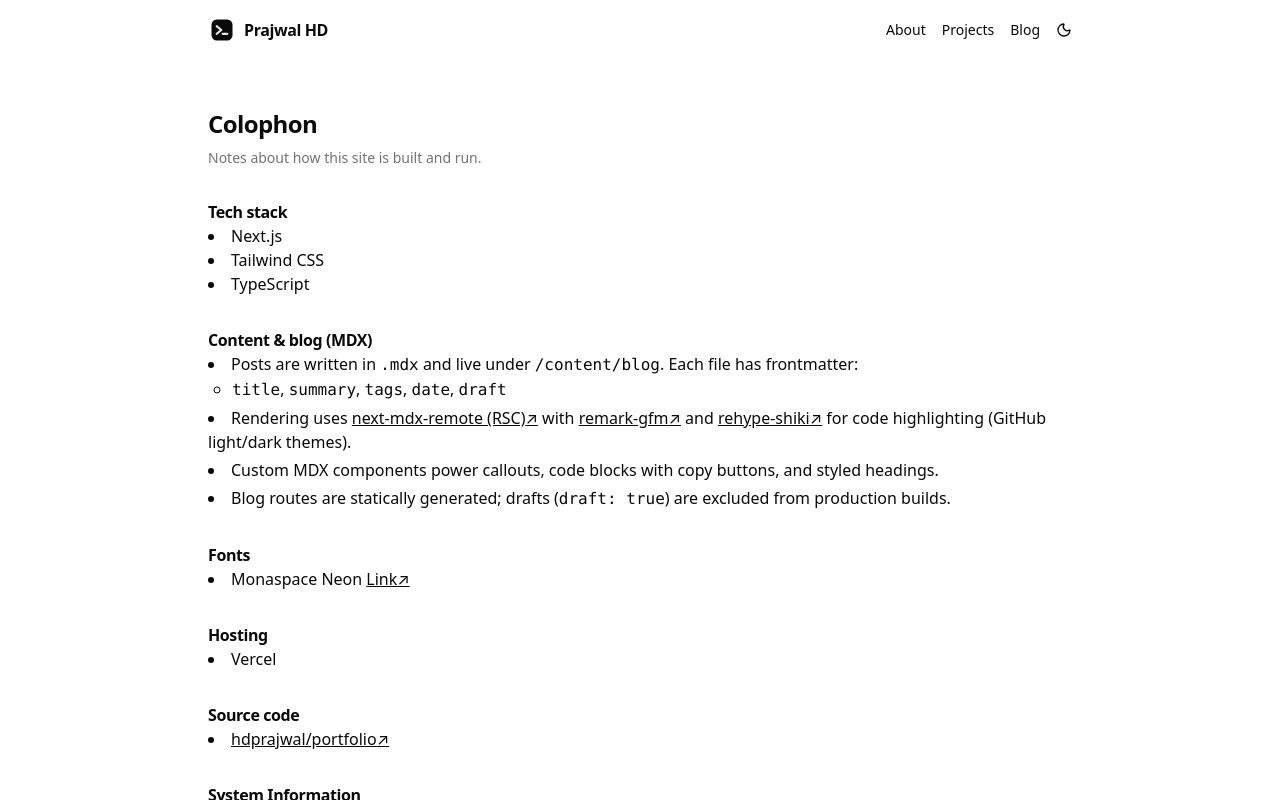
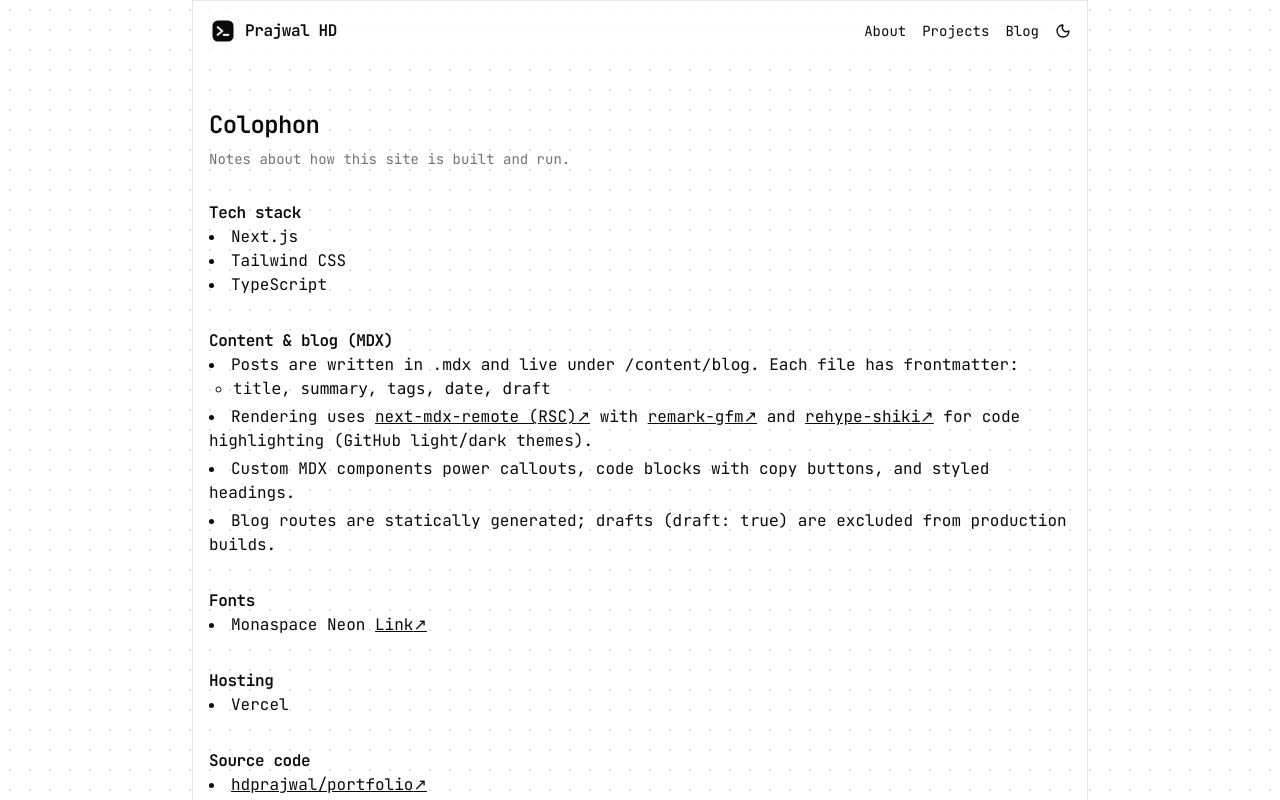
Before and after one commit to hdprajwal/portfolio, a Next.js app: page /colophon in a window 1280 px wide. Shown: the top 800 px of the page. Built offline with nearby package versions, Linux system fonts and the light colour scheme; no server answers.

Commit message:
Updates color scheme

```diff
--- a/app/(pages)/layout.tsx
+++ b/app/(pages)/layout.tsx
@@ -4,13 +4,15 @@ import CommandMenu from "@/components/CommandMenu";
 
 export default function Layout({ children }: { children: React.ReactNode }) {
   return (
-    <main className="min-h-screen">
-      <div className="bg-[var(--bg)] text-[var(--fg)]">
-        <SiteHeader />
-        <div className="min-h-screen">{children}</div>
-        <Footer />
-        <CommandMenu />
+    <>
+      <div className="flex flex-col items-center justify-start min-h-screen p-0">
+        <div className="w-full max-w-4xl grid-stack mt-0 border-t border-[var(--border)] flex flex-col min-h-screen">
+          <SiteHeader />
+          {children}
+          <Footer />
+        </div>
       </div>
-    </main>
+      <CommandMenu />
+    </>
   );
 }
--- a/app/globals.css
+++ b/app/globals.css
@@ -2,110 +2,89 @@
 @plugin '@tailwindcss/typography';
 @import 'tw-animate-css';
 
+@theme {
+  --color-term-cyan: #06b6d4;
+  --color-term-yellow: #eab308;
+}
+
 @custom-variant dark (&:is(.dark *));
 
-@font-face {
-  font-family: 'Monaspace Neon';
-  src: url('https://assets.hdprajwal.dev/fonts/MonaspaceNeonVarVF.woff')
-    format('woff');
-  font-display: swap;
-  font-weight: 100 900;
-}
-
 :root {
-  --background: oklch(1 0 0);
-  --foreground: oklch(0.1450 0 0);
-  --card: oklch(1 0 0);
-  --card-foreground: oklch(0.1450 0 0);
-  --popover: oklch(1 0 0);
-  --popover-foreground: oklch(0.1450 0 0);
-  --primary: oklch(0.2050 0 0);
-  --primary-foreground: oklch(0.9850 0 0);
-  --secondary: oklch(0.9700 0 0);
-  --secondary-foreground: oklch(0.2050 0 0);
-  --muted: oklch(0.9700 0 0);
-  --muted-foreground: oklch(0.5560 0 0);
-  --accent: oklch(0.9700 0 0);
-  --accent-foreground: oklch(0.2050 0 0);
-  --destructive: oklch(0.5770 0.2450 27.3250);
-  --destructive-foreground: oklch(1 0 0);
-  --border: oklch(0.9220 0 0);
-  --input: oklch(0.9220 0 0);
-  --ring: oklch(0.7080 0 0);
-  --chart-1: oklch(0.8100 0.1000 252);
-  --chart-2: oklch(0.6200 0.1900 260);
-  --chart-3: oklch(0.5500 0.2200 263);
-  --chart-4: oklch(0.4900 0.2200 264);
-  --chart-5: oklch(0.4200 0.1800 266);
-  --sidebar: oklch(0.9850 0 0);
-  --sidebar-foreground: oklch(0.1450 0 0);
-  --sidebar-primary: oklch(0.2050 0 0);
-  --sidebar-primary-foreground: oklch(0.9850 0 0);
-  --sidebar-accent: oklch(0.9700 0 0);
-  --sidebar-accent-foreground: oklch(0.2050 0 0);
-  --sidebar-border: oklch(0.9220 0 0);
-  --sidebar-ring: oklch(0.7080 0 0);
-  --font-sans: ui-sans-serif, system-ui, -apple-system, BlinkMacSystemFont, 'Segoe UI', Roboto, 'Helvetica Neue', Arial, 'Noto Sans', sans-serif, 'Apple Color Emoji', 'Segoe UI Emoji', 'Segoe UI Symbol', 'Noto Color Emoji';
-  --font-serif: ui-serif, Georgia, Cambria, "Times New Roman", Times, serif;
-  --font-mono: ui-monospace, SFMono-Regular, Menlo, Monaco, Consolas, "Liberation Mono", "Courier New", monospace;
-  --radius: 0.625rem;
-  --shadow-2xs: 0 1px 3px 0px hsl(0 0% 0% / 0.05);
-  --shadow-xs: 0 1px 3px 0px hsl(0 0% 0% / 0.05);
-  --shadow-sm: 0 1px 3px 0px hsl(0 0% 0% / 0.10), 0 1px 2px -1px hsl(0 0% 0% / 0.10);
-  --shadow: 0 1px 3px 0px hsl(0 0% 0% / 0.10), 0 1px 2px -1px hsl(0 0% 0% / 0.10);
-  --shadow-md: 0 1px 3px 0px hsl(0 0% 0% / 0.10), 0 2px 4px -1px hsl(0 0% 0% / 0.10);
-  --shadow-lg: 0 1px 3px 0px hsl(0 0% 0% / 0.10), 0 4px 6px -1px hsl(0 0% 0% / 0.10);
-  --shadow-xl: 0 1px 3px 0px hsl(0 0% 0% / 0.10), 0 8px 10px -1px hsl(0 0% 0% / 0.10);
-  --shadow-2xl: 0 1px 3px 0px hsl(0 0% 0% / 0.25);
+  /* Light theme colors */
+  --background: #ffffff;
+  --foreground: #0a0a0a;
+  --card: #ffffff;
+  --card-foreground: #0a0a0a;
+  --popover: #f5f5f5;
+  --popover-foreground: #0a0a0a;
+  --primary: #16a34a;
+  --primary-foreground: #ffffff;
+  --secondary: #e5e5e5;
+  --secondary-foreground: #0a0a0a;
+  --muted: #f5f5f5;
+  --muted-foreground: #737373;
+  --accent: #16a34a;
+  --accent-foreground: #ffffff;
+  --destructive: #dc2626;
+  --destructive-foreground: #ffffff;
+  --border: #e5e5e5;
+  --input: #f5f5f5;
+  --ring: #16a34a;
+  --chart-1: #16a34a;
+  --chart-2: #0891b2;
+  --chart-3: #db2777;
+  --chart-4: #ca8a04;
+  --chart-5: #7c3aed;
+  --sidebar: #ffffff;
+  --sidebar-foreground: #0a0a0a;
+  --sidebar-primary: #16a34a;
+  --sidebar-primary-foreground: #ffffff;
+  --sidebar-accent: #f5f5f5;
+  --sidebar-accent-foreground: #0a0a0a;
+  --sidebar-border: #e5e5e5;
+  --sidebar-ring: #16a34a;
+  --chip: rgba(22, 163, 74, 0.1);
+  --chip-fg: #16a34a;
+  --term-cyan: #06b6d4;
+  --term-yellow: #eab308;
+  --radius: 0.375rem;
+  --shadow-2xs: 0 1px 3px 0px hsl(0 0% 0% / 0.1);
+  --shadow-xs: 0 1px 3px 0px hsl(0 0% 0% / 0.1);
+  --shadow-sm: 0 1px 3px 0px hsl(0 0% 0% / 0.1);
+  --shadow: 0 1px 3px 0px hsl(0 0% 0% / 0.1);
+  --shadow-md: 0 2px 4px 0px hsl(0 0% 0% / 0.1);
+  --shadow-lg: 0 4px 6px 0px hsl(0 0% 0% / 0.1);
+  --shadow-xl: 0 8px 10px 0px hsl(0 0% 0% / 0.1);
+  --shadow-2xl: 0 16px 20px 0px hsl(0 0% 0% / 0.1);
   --tracking-normal: 0em;
   --spacing: 0.25rem;
 }
 
 .dark {
-  --background: oklch(0.1450 0 0);
-  --foreground: oklch(0.9850 0 0);
-  --card: oklch(0.2050 0 0);
-  --card-foreground: oklch(0.9850 0 0);
-  --popover: oklch(0.2690 0 0);
-  --popover-foreground: oklch(0.9850 0 0);
-  --primary: oklch(0.9220 0 0);
-  --primary-foreground: oklch(0.2050 0 0);
-  --secondary: oklch(0.2690 0 0);
-  --secondary-foreground: oklch(0.9850 0 0);
-  --muted: oklch(0.2690 0 0);
-  --muted-foreground: oklch(0.7080 0 0);
-  --accent: oklch(0.3710 0 0);
-  --accent-foreground: oklch(0.9850 0 0);
-  --destructive: oklch(0.7040 0.1910 22.2160);
-  --destructive-foreground: oklch(0.9850 0 0);
-  --border: oklch(0.2750 0 0);
-  --input: oklch(0.3250 0 0);
-  --ring: oklch(0.5560 0 0);
-  --chart-1: oklch(0.8100 0.1000 252);
-  --chart-2: oklch(0.6200 0.1900 260);
-  --chart-3: oklch(0.5500 0.2200 263);
-  --chart-4: oklch(0.4900 0.2200 264);
-  --chart-5: oklch(0.4200 0.1800 266);
-  --sidebar: oklch(0.2050 0 0);
-  --sidebar-foreground: oklch(0.9850 0 0);
-  --sidebar-primary: oklch(0.4880 0.2430 264.3760);
-  --sidebar-primary-foreground: oklch(0.9850 0 0);
-  --sidebar-accent: oklch(0.2690 0 0);
-  --sidebar-accent-foreground: oklch(0.9850 0 0);
-  --sidebar-border: oklch(0.2750 0 0);
-  --sidebar-ring: oklch(0.4390 0 0);
-  --font-sans: ui-sans-serif, system-ui, -apple-system, BlinkMacSystemFont, 'Segoe UI', Roboto, 'Helvetica Neue', Arial, 'Noto Sans', sans-serif, 'Apple Color Emoji', 'Segoe UI Emoji', 'Segoe UI Symbol', 'Noto Color Emoji';
-  --font-serif: ui-serif, Georgia, Cambria, "Times New Roman", Times, serif;
-  --font-mono: ui-monospace, SFMono-Regular, Menlo, Monaco, Consolas, "Liberation Mono", "Courier New", monospace;
-  --radius: 0.625rem;
-  --shadow-2xs: 0 1px 3px 0px hsl(0 0% 0% / 0.05);
-  --shadow-xs: 0 1px 3px 0px hsl(0 0% 0% / 0.05);
-  --shadow-sm: 0 1px 3px 0px hsl(0 0% 0% / 0.10), 0 1px 2px -1px hsl(0 0% 0% / 0.10);
-  --shadow: 0 1px 3px 0px hsl(0 0% 0% / 0.10), 0 1px 2px -1px hsl(0 0% 0% / 0.10);
-  --shadow-md: 0 1px 3px 0px hsl(0 0% 0% / 0.10), 0 2px 4px -1px hsl(0 0% 0% / 0.10);
-  --shadow-lg: 0 1px 3px 0px hsl(0 0% 0% / 0.10), 0 4px 6px -1px hsl(0 0% 0% / 0.10);
-  --shadow-xl: 0 1px 3px 0px hsl(0 0% 0% / 0.10), 0 8px 10px -1px hsl(0 0% 0% / 0.10);
-  --shadow-2xl: 0 1px 3px 0px hsl(0 0% 0% / 0.25);
+  /* Keep same dark theme */
+  --background: #050505;
+  --foreground: #ededed;
+  --card: #050505;
+  --card-foreground: #ededed;
+  --popover: #0a0a0a;
+  --popover-foreground: #ededed;
+  --primary: #22c55e;
+  --primary-foreground: #050505;
+  --secondary: #333333;
+  --secondary-foreground: #ededed;
+  --muted: #0a0a0a;
+  --muted-foreground: #888888;
+  --accent: #22c55e;
+  --accent-foreground: #050505;
+  --destructive: #ef4444;
+  --destructive-foreground: #ededed;
+  --border: #333333;
+  --input: #0a0a0a;
+  --ring: #22c55e;
+  --chip: rgba(34, 197, 94, 0.1);
+  --chip-fg: #22c55e;
+  --term-cyan: #06b6d4;
+  --term-yellow: #eab308;
 }
 
 @theme inline {
@@ -141,10 +120,11 @@
   --color-sidebar-accent-foreground: var(--sidebar-accent-foreground);
   --color-sidebar-border: var(--sidebar-border);
   --color-sidebar-ring: var(--sidebar-ring);
+  --color-term-cyan: var(--term-cyan);
+  --color-term-yellow: var(--term-yellow);
 
   --font-sans: var(--font-sans);
   --font-mono: var(--font-mono);
-  --font-serif: var(--font-serif);
 
   --radius-sm: calc(var(--radius) - 4px);
   --radius-md: calc(var(--radius) - 2px);
@@ -161,17 +141,46 @@
   --shadow-2xl: var(--shadow-2xl);
 }
 
-
-body {
-  font-family: var(--font-monaspace-neon);
-}
-
 @layer base {
   * {
     @apply border-border outline-ring/50;
   }
   body {
     @apply bg-background text-foreground;
+    position: relative;
+  }
+
+  body::before {
+    content: '';
+    position: fixed;
+    top: 0;
+    left: 0;
+    right: 0;
+    bottom: 0;
+    background-image: radial-gradient(circle, rgba(0, 0, 0, 0.12) 1.5px, transparent 1.5px);
+    background-size: 20px 20px;
+    background-position: 0 0;
+    pointer-events: none;
+    z-index: 0;
+  }
+
+  .dark body::before {
+    background-image: radial-gradient(circle, rgba(255, 255, 255, 0.15) 1.5px, transparent 1.5px);
+  }
+
+  /* Grid container styling */
+  .grid-stack {
+    border-left: 1px solid var(--border);
+    border-right: 1px solid var(--border);
+    position: relative;
+    z-index: 1;
+  }
+
+  /* Grid row styling */
+  .grid-row {
+    border-bottom: 1px solid var(--border);
+    background: var(--background);
+    position: relative;
   }
 
   /* Blog typography hardening for small screens */
--- a/app/layout.tsx
+++ b/app/layout.tsx
@@ -1,21 +1,48 @@
-import type { Metadata } from "next";
-import "./globals.css";
-import { ThemeProvider } from "@/components/ThemeProvider";
+import type { Metadata } from 'next';
+import './globals.css';
+import { ThemeProvider } from '@/components/ThemeProvider';
 import { Analytics } from '@vercel/analytics/next';
+
+import { JetBrains_Mono } from 'next/font/google';
+
+const jetBrainsSans = JetBrains_Mono({
+  subsets: ['latin'],
+  variable: '--font-sans',
+});
+const jetBrainsMono = JetBrains_Mono({
+  subsets: ['latin'],
+  variable: '--font-mono',
+});
+
 export const metadata: Metadata = {
   title: {
-    default: "Prajwal",
-    template: "%s | Prajwal",
+    default: 'Prajwal',
+    template: '%s | Prajwal',
+  },
+  description: "Prajwal's personal site — projects, writing, and links.",
+  metadataBase: new URL(
+    process.env.NEXT_PUBLIC_SITE_URL || 'https://hdprajwal.dev'
+  ),
+  openGraph: {
+    title: 'Prajwal',
+    description: "Prajwal's personal site — projects, writing, and links.",
+    url: process.env.NEXT_PUBLIC_SITE_URL || 'https://hdprajwal.dev',
+    siteName: 'Prajwal',
+    locale: 'en_US',
+    type: 'website',
+  },
+  twitter: {
+    card: 'summary_large_image',
+    title: 'Prajwal',
+    description: "Prajwal's personal site — projects, writing, and links.",
   },
   icons: {
     icon: [
-      { url: "/favicon-32.png", sizes: "32x32", type: "image/png" },
-      { url: "/favicon-16.png", sizes: "16x16", type: "image/png" },
-
-      { url: "/favicon-light.svg", media: "(prefers-color-scheme: light)" },
-      { url: "/favicon-dark.svg", media: "(prefers-color-scheme: dark)" },
+      { url: '/favicon-32x32.png', sizes: '32x32', type: 'image/png' },
+      { url: '/favicon-16x16.png', sizes: '16x16', type: 'image/png' },
+      { url: '/favicon.ico', sizes: '64x64', type: 'image/x-icon' },
     ],
-    apple: [{ url: "/favicon.png", sizes: "180x180" }],
+    apple: [{ url: '/apple-icon.png', sizes: '180x180' }],
     other: [],
   },
 };
@@ -26,7 +53,11 @@ export default function RootLayout({
   children: React.ReactNode;
 }>) {
   return (
-    <html lang="en" suppressHydrationWarning>
+    <html
+      lang="en"
+      suppressHydrationWarning
+      className={`${jetBrainsSans.className} ${jetBrainsMono.className}`}
+    >
       <body className="antialiased">
         <ThemeProvider
           attribute="class"
--- a/next.config.mjs
+++ b/next.config.mjs
@@ -6,6 +6,15 @@ import rehypeShiki from '@shikijs/rehype';
 const nextConfig = {
   experimental: {},
   pageExtensions: ['js', 'jsx', 'md', 'mdx', 'ts', 'tsx'],
+  images: {
+    remotePatterns: [
+      {
+        protocol: 'https',
+        hostname: 'assets.hdprajwal.dev',
+        port: '',
+        pathname: '/**',
+      },
+    ],  },
 };
 
 const withMDX = createMDX({
@@ -13,23 +22,26 @@ const withMDX = createMDX({
   options: {
     remarkPlugins: [remarkGfm],
     rehypePlugins: [
-      [rehypeShiki, {
-        themes: {
-          light: 'github-light',
-          dark: 'github-dark',
+      [
+        rehypeShiki,
+        {
+          themes: {
+            light: 'github-light',
+            dark: 'github-dark',
+          },
+          defaultColor: false,
+          cssVariablePrefix: '--shiki-',
         },
-        defaultColor: false,
-        cssVariablePrefix: '--shiki-',
-      }]
+      ],
     ],
   },
-  experimental:{
+  experimental: {
     mdxRs: {
       jsxRuntime: 'automatic',
       jsxImportSource: 'react',
       mdxType: 'gfm',
     },
-  }
+  },
 });
 
 export default withMDX(nextConfig);
```
Also changed, not shown: package.json (+8 -1 lines), 2 other files (tests, documents, lock files or other folders).
